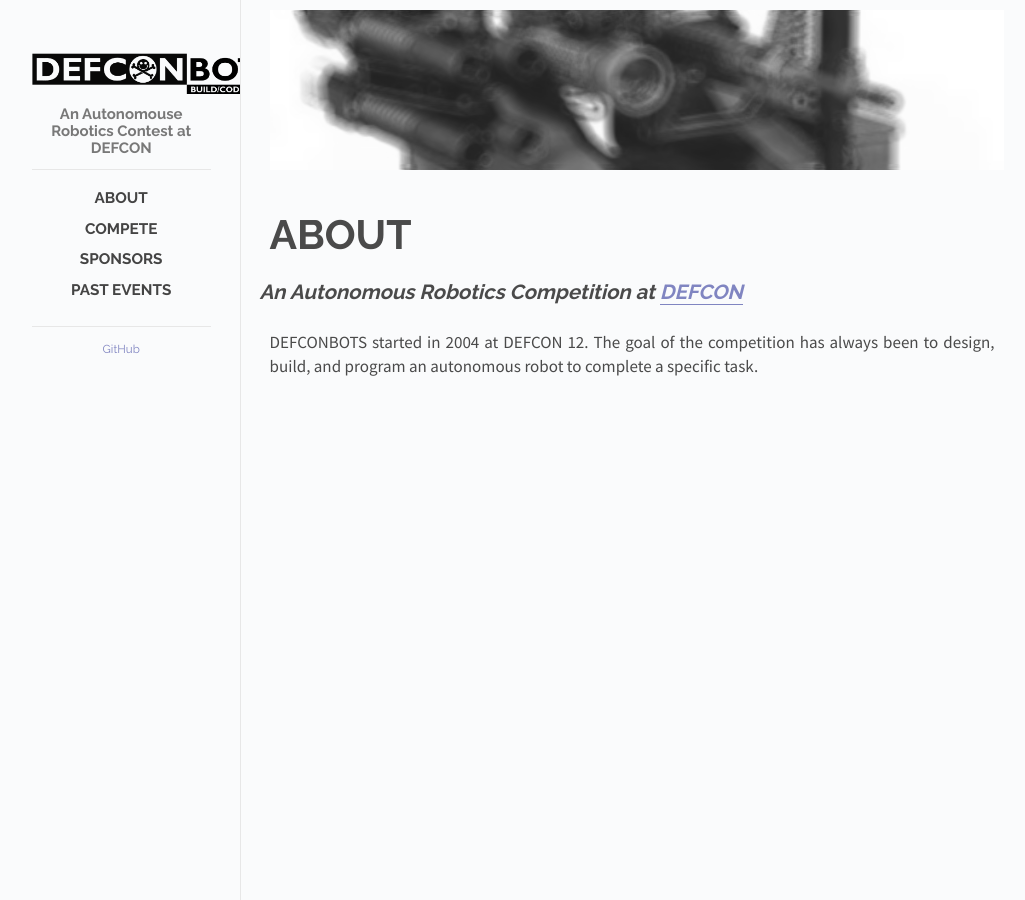
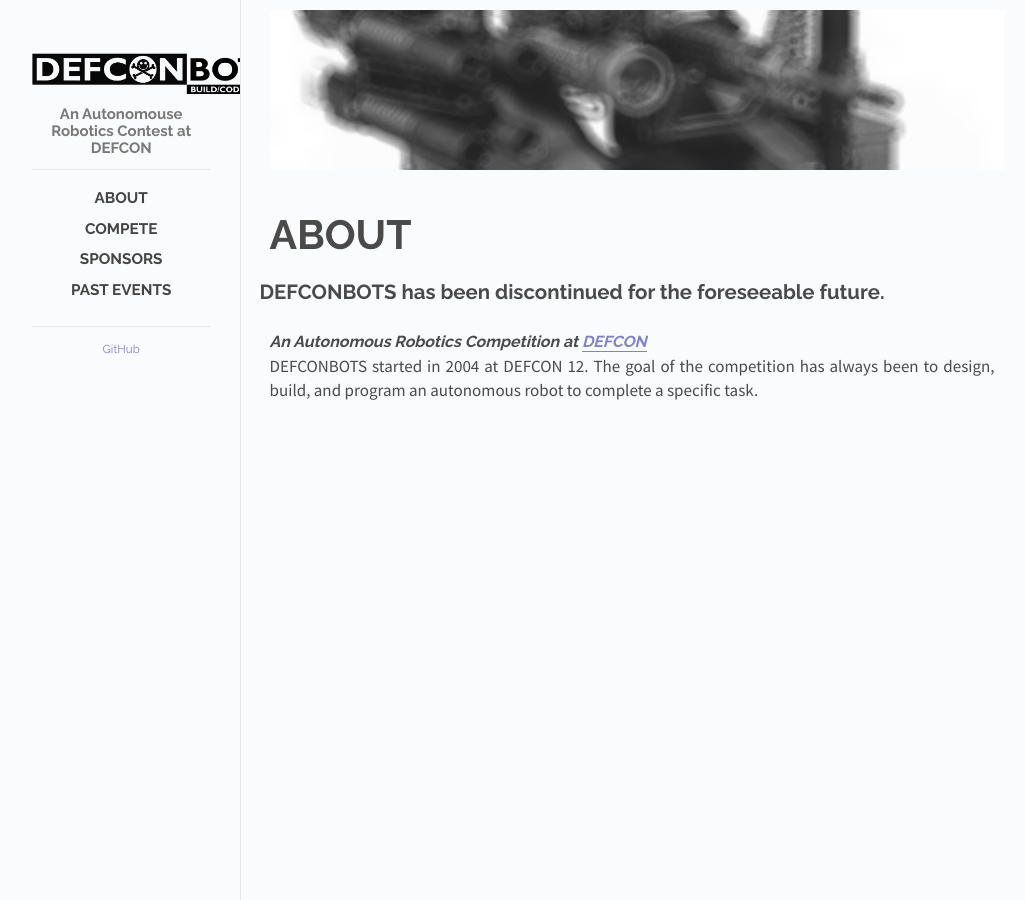
Before and after one commit to Defconbots/defconbots.github.io, a Jekyll site: the page built from _posts/2000-01-05-About.md, in a window 1280 px wide. Shown: the whole page, without its empty margins (118-1143 px from the left). Built offline with Jekyll 4.4.1, drawn with Linux system fonts in a browser that asks for light colours; Markdown is read by kramdown in place of the engine named in the settings.

Commit message:
Update 2000-01-05-About.md

```diff
--- a/_posts/2000-01-05-About.md
+++ b/_posts/2000-01-05-About.md
@@ -7,6 +7,9 @@
 permalink: about
 ---
 
-## *An Autonomous Robotics Competition at [DEFCON](http://defcon.org/)*
+## DEFCONBOTS has been discontinued for the foreseeable future.
+
+
+### *An Autonomous Robotics Competition at [DEFCON](http://defcon.org/)*
 
 DEFCONBOTS started in 2004 at DEFCON 12. The goal of the competition has always been to design, build, and program an autonomous robot to complete a specific task.
```
